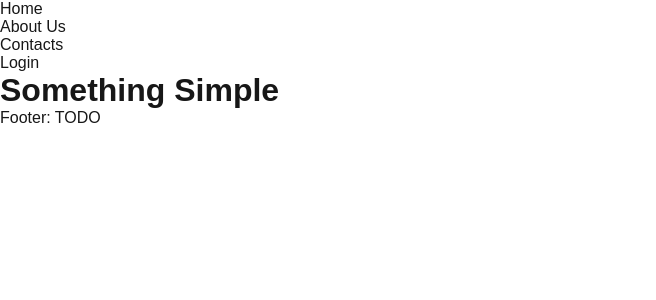
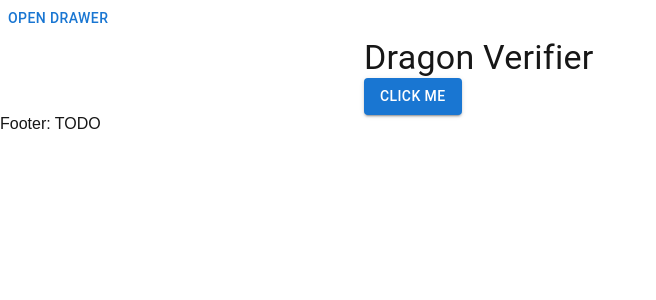
Before and after one commit to DGPRJN/DragonVerifier, a Next.js app in the folder client/: page / in a window 1280 px wide. Shown: the top 300 px of the page, without its empty margins (0-656 px from the left). Built offline with nearby package versions, Linux system fonts and the light colour scheme.

Commit message:
added burger menu (basic)

```diff
--- a/client/app/components/NavBar.tsx
+++ b/client/app/components/NavBar.tsx
@@ -1,40 +1,44 @@
 "use client";
-import Link from "next/link"
 
+import React from "react";
+import Link from "next/link";
+import { Drawer, Button, List, ListItem, ListItemButton, Typography } from "@mui/material";
 
-function NavBar() {
-    return (
+export default function NavBar() {
+  const [open, setOpen] = React.useState(false);
+
+  const toggleDrawer = (newOpen: boolean) => () => {
+    setOpen(newOpen);
+  };
+
+  const menuList = (
+    <List>
+      {[
+        { text: "Home", href: "/" },
+        { text: "About Us", href: "/about" },
+        { text: "Contacts", href: "/contact_us" },
+        { text: "Login", href: "/login" },
+      ].map(({ text, href }) => (
+        <ListItem key={href} disablePadding>
+          <Link href={href} passHref legacyBehavior>
+            <ListItemButton component="a">
+              <Typography>{text}</Typography>
+            </ListItemButton>
+          </Link>
+        </ListItem>
+      ))}
+    </List>
+  );
+
+  return (
     <>
-      <div className="w-full h-20 bg-emerald-800 sticky top-0">
-        <div className="container mx-auto px-4 h-full">
-          <div className="flex justify-center items-center">
-            <ul className="hidden md:flex gap-x-6 text-white">
-              <li>
-                <Link href="/">
-                  <p>Home</p>
-                </Link>
-              </li>
-              <li>
-                <Link href="/about">
-                  <p>About Us</p>
-                </Link>
-              </li>
-              <li>
-                <Link href="/contact_us">
-                  <p>Contacts</p>
-                </Link>
-              </li>
-              <li>
-                <Link href="/login">
-                  <p>Login</p>
-                </Link>
-              </li>
-            </ul>
-          </div>
-        </div>
-      </div>
+      {/* Button to open the drawer */}
+      <Button onClick={toggleDrawer(true)}>Open drawer</Button>
+
+      {/* Drawer Component */}
+      <Drawer anchor="left" open={open} onClose={toggleDrawer(false)}>
+        {menuList}
+      </Drawer>
     </>
   );
 }
-
-export default NavBar;
--- a/client/app/page.tsx
+++ b/client/app/page.tsx
@@ -1,11 +1,14 @@
-import Hello from "@/app/components/Hello";
-import NavBar from "@/app/components/NavBar";
-import Footer from "@/app/components/Footer";
+"use client"; // Ensures it runs on the client side
+
+import { Button, Typography, Container} from "@mui/material";
 
 export default function Home() {
   return (
-    <>
-      <h1>Something Simple</h1>
-    </>
+    <Container maxWidth="sm">
+      <Typography variant="h4">Dragon Verifier</Typography>
+      <Button variant="contained" color="primary">
+        Click Me
+      </Button>
+    </Container>
   );
 }
--- a/client/package.json
+++ b/client/package.json
@@ -12,7 +12,9 @@
     "@emotion/react": "^11.14.0",
     "@emotion/styled": "^11.14.0",
     "@fontsource/inter": "^5.1.1",
+    "@mui/icons-material": "^7.0.0",
     "@mui/joy": "^5.0.0-beta.51",
+    "@mui/material": "^7.0.0",
     "next": "15.1.7",
     "react": "^19.0.0",
     "react-dom": "^19.0.0"
```
Also changed, not shown: 1 other file (tests, documents, lock files or other folders).
